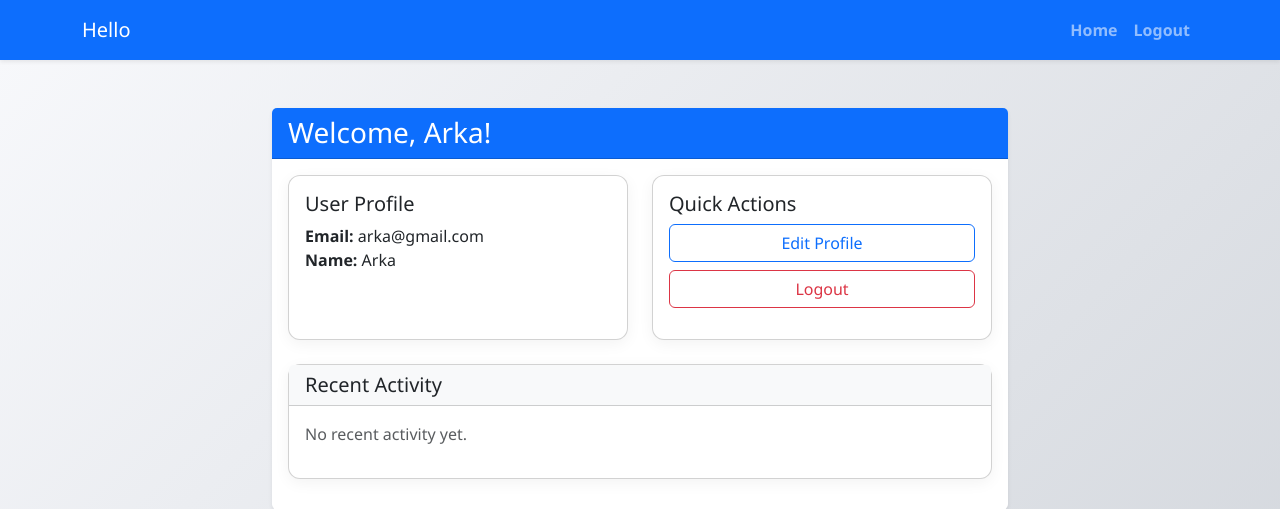
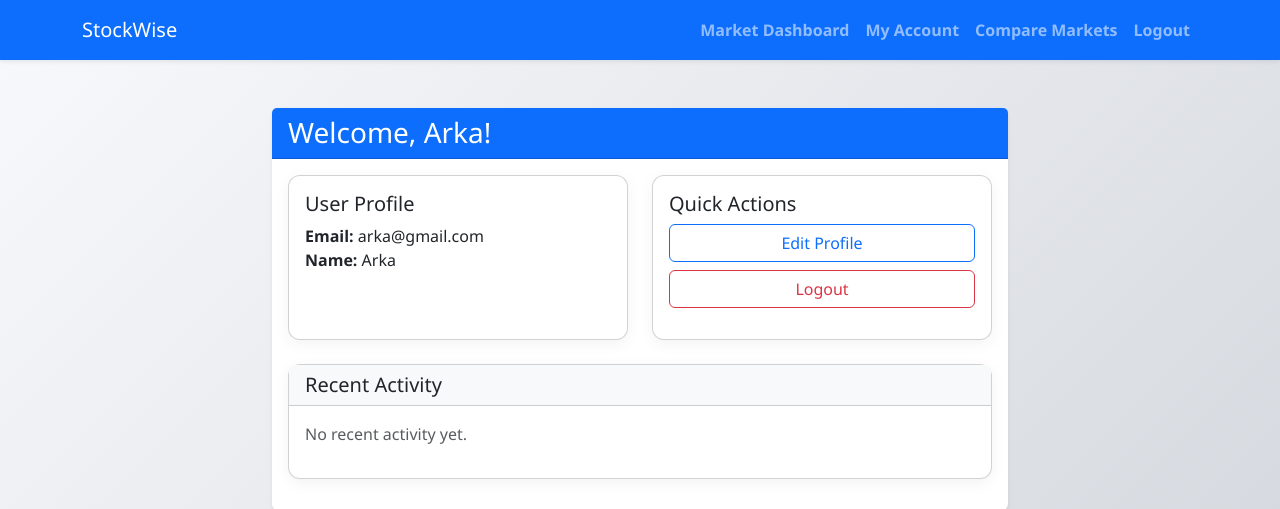
Before and after one commit to Arka-Sengupta/StockWise, a Flask app: page / in a window 1280 px wide. Shown: the top 509 px of the page. Run offline with Flask 3, Linux system fonts and the light colour scheme; a user stored in the database is signed in; data that the repository does not hold is empty.

Commit message:
Update base.html

```diff
--- a/website/templates/base.html
+++ b/website/templates/base.html
@@ -147,7 +147,7 @@
     <!-- Navigation -->
     <nav class="navbar navbar-expand-lg navbar-dark bg-primary shadow-sm">
         <div class="container">
-            <a class="navbar-brand animate__animated animate__fadeInLeft" href="/">Hello</a>
+            <a class="navbar-brand animate__animated animate__fadeInLeft" href="/">StockWise</a>
             <button class="navbar-toggler" type="button" data-bs-toggle="collapse" data-bs-target="#navbarNav">
                 <span class="navbar-toggler-icon"></span>
             </button>
@@ -155,7 +155,13 @@
                 <ul class="navbar-nav ms-auto">
                     {% if current_user.is_authenticated %}
                     <li class="nav-item animate__animated animate__fadeInDown">
-                        <a class="nav-link" href="/">Home</a>
+                        <a class="nav-link" href="/">Market Dashboard</a>
+                    </li>
+                    <li class="nav-item animate__animated animate__fadeInDown">
+                        <a class="nav-link" href="/user-details">My Account</a>
+                    </li>
+                    <li class="nav-item animate__animated animate__fadeInDown">
+                        <a class="nav-link" href="/compare-markets">Compare Markets</a>
                     </li>
                     <li class="nav-item animate__animated animate__fadeInDown">
                         <a class="nav-link" href="/logout">Logout</a>
```
